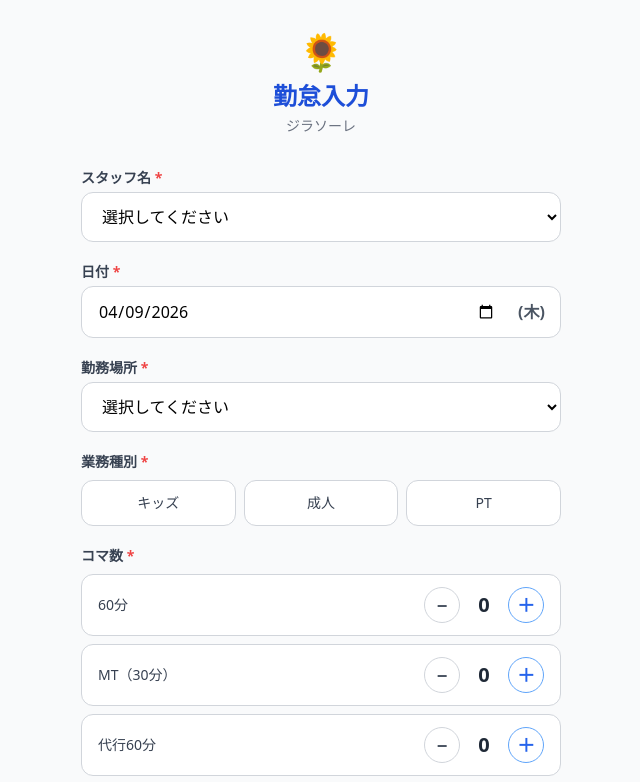
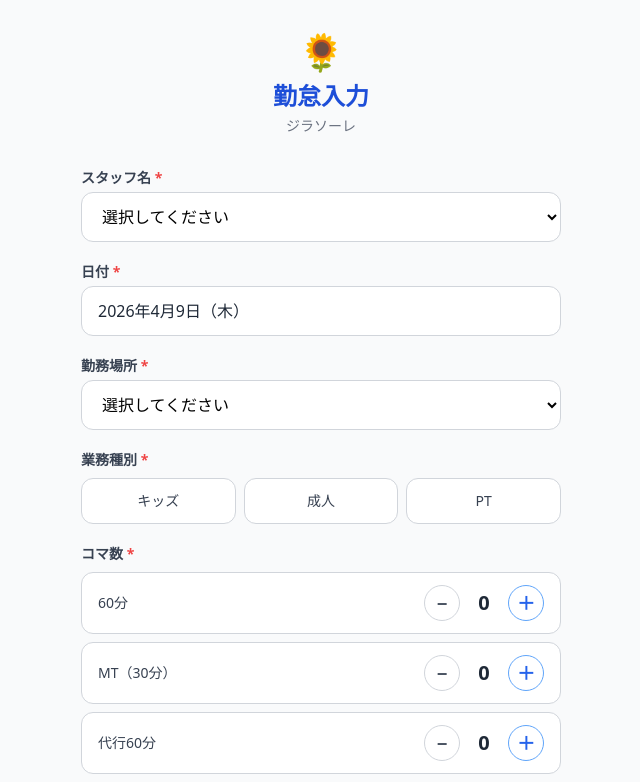
Before and after one commit to takutotakutotakuto/swimming-attendance, a Next.js app: page / in a window 1280 px wide. Shown: the top 782 px of the page, without its empty margins (319-959 px from the left). Built offline with nearby package versions, Linux system fonts and the light colour scheme.

Commit message:
日付を日本語フォーマット表示（2026年4月9日（金））に変更

```diff
--- a/src/app/page.tsx
+++ b/src/app/page.tsx
@@ -6,10 +6,11 @@ import type { AttendanceFormData } from "@/types";
 
 const WEEKDAYS = ["日", "月", "火", "水", "木", "金", "土"];
 
-function getWeekday(dateStr: string): string {
+function formatDateJa(dateStr: string): string {
   if (!dateStr) return "";
   const [y, m, d] = dateStr.split("-");
-  return WEEKDAYS[new Date(Number(y), Number(m) - 1, Number(d)).getDay()];
+  const dow = WEEKDAYS[new Date(Number(y), Number(m) - 1, Number(d)).getDay()];
+  return `${y}年${Number(m)}月${Number(d)}日（${dow}）`;
 }
 
 function getTodayDate(): string {
@@ -118,13 +119,19 @@ export default function StaffInputPage() {
             日付 <span className="text-red-500">*</span>
           </label>
           <div className="relative">
-            <input type="date" name="work_date" value={form.work_date} onChange={handleChange}
-              className="w-full border border-gray-300 rounded-xl px-4 py-3 text-base bg-white focus:outline-none focus:ring-2 focus:ring-blue-400 pr-16" />
-            {form.work_date && (
-              <span className="absolute right-4 top-1/2 -translate-y-1/2 text-base font-semibold text-gray-600 pointer-events-none">
-                ({getWeekday(form.work_date)})
-              </span>
-            )}
+            <input
+              type="date"
+              name="work_date"
+              value={form.work_date}
+              onChange={handleChange}
+              className="absolute inset-0 opacity-0 w-full h-full cursor-pointer"
+            />
+            <div className="w-full border border-gray-300 rounded-xl px-4 py-3 text-base bg-white pointer-events-none">
+              {form.work_date
+                ? <span className="text-gray-800">{formatDateJa(form.work_date)}</span>
+                : <span className="text-gray-400">日付を選択</span>
+              }
+            </div>
           </div>
         </div>
 
```
